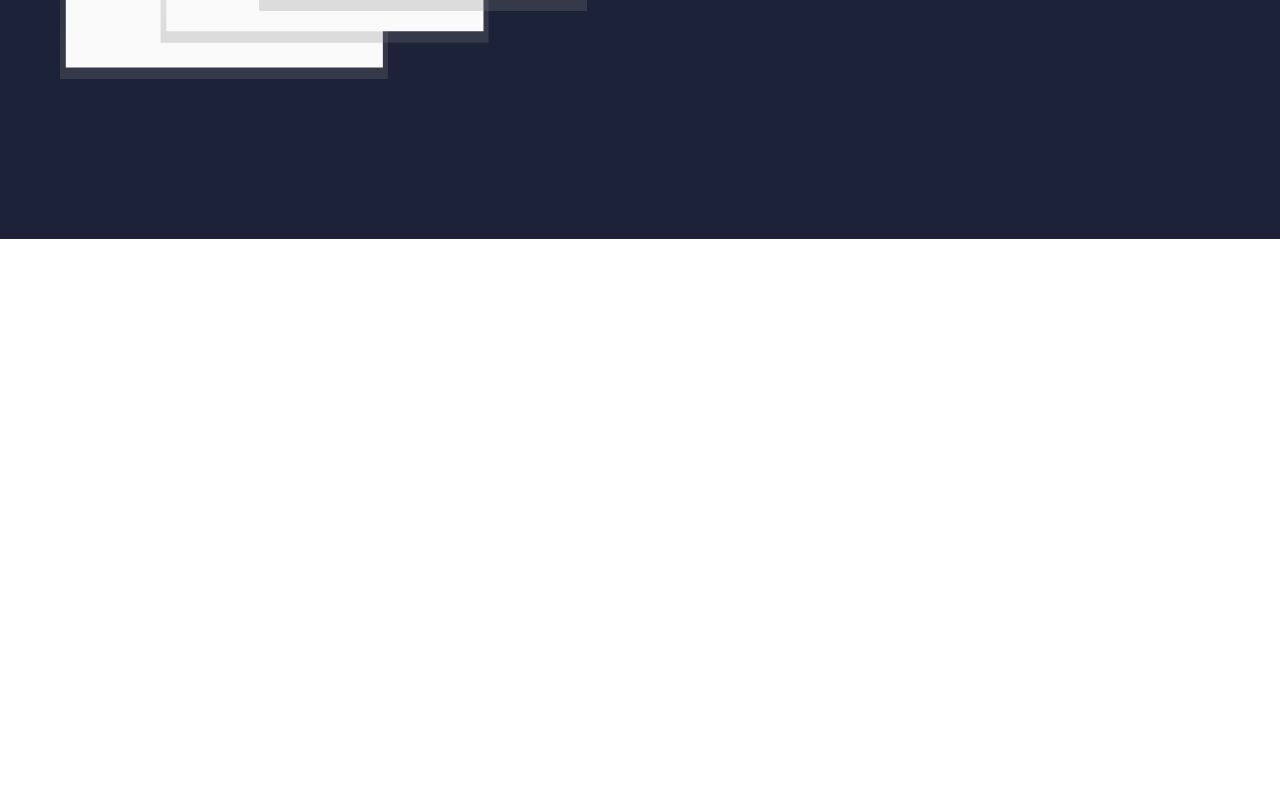
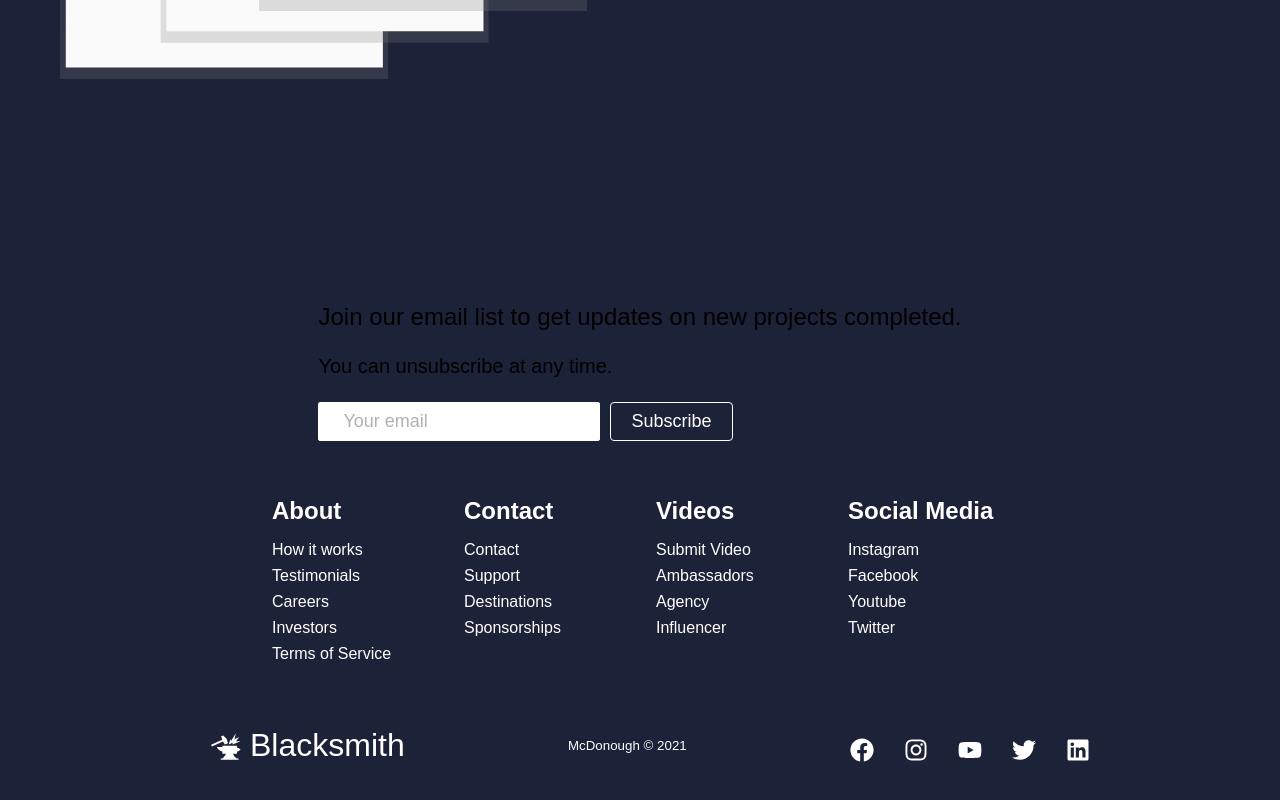
Before and after one commit to UseTheHill/blacksmith_portfolio, a React (Create React App) app: page / in a window 1280 px wide. Shown: the part 3088-3888 px from the top of the page. Before the commit the page ends 3327 px from the top, so only its background shows below. Built offline with nearby package versions, Linux system fonts and the light colour scheme.

Commit message:
finished footer

```diff
--- a/src/App.js
+++ b/src/App.js
@@ -2,6 +2,7 @@
 import Navbar from "./components/Navbar";
 import { BrowserRouter as Router, Switch, Route } from "react-router-dom";
 import Home from "./components/pages/HomePage/Home";
+import Footer from "./components/pages/Footer/Footer";
 
 function App() {
   return (
@@ -10,6 +11,7 @@
       <Switch>
         <Route path="/" exact component={Home} />
       </Switch>
+      <Footer />
     </Router>
   );
 }
--- a/src/components/pages/Footer/Footer.css
+++ b/src/components/pages/Footer/Footer.css
@@ -0,0 +1,159 @@
+.footer-container {
+  background-color: #1c2237;
+  padding: 4rem 0 2rem 0;
+  display: flex;
+  flex-direction: column;
+  justify-content: center;
+  align-items: center;
+}
+
+.footer-subscription {
+  display: flex;
+  flex-direction: column;
+  justify-content: center;
+  align-items: center;
+  text-align: center;
+  margin-bottom: 24px;
+  padding: 24px;
+  color: #fff;
+}
+
+.footer-subscription > p {
+  font-family: "Trebuchet MS", "Lucida Sans Unicode", "Lucida Grande",
+    "Lucida Sans", Arial, sans-serif;
+}
+
+.footer-subscription-heading {
+  margin-bottom: 24px;
+  font-size: 24px;
+}
+
+.footer-subscription-text {
+  margin-bottom: 24px;
+  font-size: 20px;
+}
+
+.footer-input {
+  padding: 8px 24px;
+  border-radius: 2px;
+  margin-right: 10px;
+  outline: none;
+  border: none;
+  font-size: 18px;
+  margin-bottom: 16px;
+  border: 1px solid #fff;
+}
+
+.footer-links {
+  width: 100%;
+  max-width: 1000px;
+  display: flex;
+  justify-content: center;
+}
+
+.footer-link-wrapper {
+  display: flex;
+}
+
+.footer-link-items {
+  display: flex;
+  flex-direction: column;
+  align-items: flex-start;
+  margin: 16px;
+  text-align: left;
+  width: 160px;
+  box-sizing: border-box;
+}
+
+.footer-link-items h2 {
+  margin-bottom: 16px;
+}
+
+.footer-link-items > h2 {
+  color: #fff;
+}
+
+.footer-link-items a {
+  color: #fff;
+  text-decoration: none;
+  margin-bottom: 0.5rem;
+}
+
+.footer-link-items a:hover {
+  color: #e9e9e9;
+  transition: 0.3s ease-out;
+}
+
+.footer-email-form h2 {
+  margin-bottom: 2rem;
+}
+
+.footer-input::placeholder {
+  color: #b1b1b1;
+}
+
+/* Social Icons */
+.social-icon-link {
+  color: #fff;
+  font-size: 24px;
+}
+
+.social-media {
+  max-width: 1000px;
+  width: 100%;
+}
+
+.social-media-wrap {
+  display: flex;
+  justify-content: space-between;
+  align-items: center;
+  width: 90%;
+  max-width: 1000px;
+  margin: 40px auto 0 auto;
+}
+
+.social-icons {
+  display: flex;
+  justify-content: space-between;
+  align-items: center;
+  width: 240px;
+}
+
+.social-logo {
+  color: #fff;
+  justify-self: start;
+  margin-left: 20px;
+  cursor: pointer;
+  text-decoration: none;
+  font-size: 2rem;
+  display: flex;
+  align-items: center;
+  margin-bottom: 16px;
+}
+
+.website-rights {
+  color: #fff;
+  margin-bottom: 16px;
+}
+
+@media screen and (max-width: 820px) {
+  .footer-links {
+    padding-top: 2rem;
+  }
+
+  .footer-input {
+    width: 100%;
+  }
+
+  .btn {
+    width: 100%;
+  }
+
+  .footer-link-wrapper {
+    flex-direction: column;
+  }
+
+  .social-media-wrap {
+    flex-direction: column;
+  }
+}
--- a/src/components/pages/Footer/Footer.js
+++ b/src/components/pages/Footer/Footer.js
@@ -7,7 +7,7 @@
   FaInstagram,
   FaYoutube,
   FaTwitter,
-  FaLinkedIn,
+  FaLinkedin,
 } from "react-icons/fa";
 import { GiAnvilImpact } from "react-icons/gi";
 
@@ -33,6 +33,92 @@
           </form>
         </div>
       </section>
+      <div className="footer-links">
+        <div className="footer-link-wrapper">
+          <div className="footer-link-items">
+            <h2>About</h2>
+            <Link to="/sign-up">How it works</Link>
+            <Link to="/">Testimonials</Link>
+            <Link to="/">Careers</Link>
+            <Link to="/">Investors</Link>
+            <Link to="/">Terms of Service</Link>
+          </div>
+          <div className="footer-link-items">
+            <h2>Contact</h2>
+            <Link to="/">Contact</Link>
+            <Link to="/">Support</Link>
+            <Link to="/">Destinations</Link>
+            <Link to="/">Sponsorships</Link>
+          </div>
+          <div className="footer-link-items">
+            <h2>Videos</h2>
+            <Link to="/">Submit Video</Link>
+            <Link to="/">Ambassadors</Link>
+            <Link to="/">Agency</Link>
+            <Link to="/">Influencer</Link>
+          </div>
+          <div className="footer-link-items">
+            <h2>Social Media</h2>
+            <Link to="/">Instagram</Link>
+            <Link to="/">Facebook</Link>
+            <Link to="/">Youtube</Link>
+            <Link to="/">Twitter</Link>
+          </div>
+        </div>
+      </div>
+      <section className="social-media">
+        <div className="social-media-wrap">
+          <div className="footer-logo">
+            <Link to="/" className="social-logo">
+              <GiAnvilImpact className="navbar-icon" />
+              Blacksmith
+            </Link>
+          </div>
+          <small className="website-rights">McDonough &#169; 2021</small>
+          <div className="social-icons">
+            <Link
+              className="social-icon-link"
+              to="/"
+              target="_blank"
+              aria-label="Facebook"
+            >
+              <FaFacebook />
+            </Link>
+            <Link
+              className="social-icon-link"
+              to="/"
+              target="_blank"
+              aria-label="Instagram"
+            >
+              <FaInstagram />
+            </Link>
+            <Link
+              className="social-icon-link"
+              to="/"
+              target="_blank"
+              aria-label="Youtube"
+            >
+              <FaYoutube />
+            </Link>
+            <Link
+              className="social-icon-link"
+              to="/"
+              target="_blank"
+              aria-label="Twitter"
+            >
+              <FaTwitter />
+            </Link>
+            <Link
+              className="social-icon-link"
+              to="/"
+              target="_blank"
+              aria-label="LinkedIn"
+            >
+              <FaLinkedin />
+            </Link>
+          </div>
+        </div>
+      </section>
     </div>
   );
 }
```
